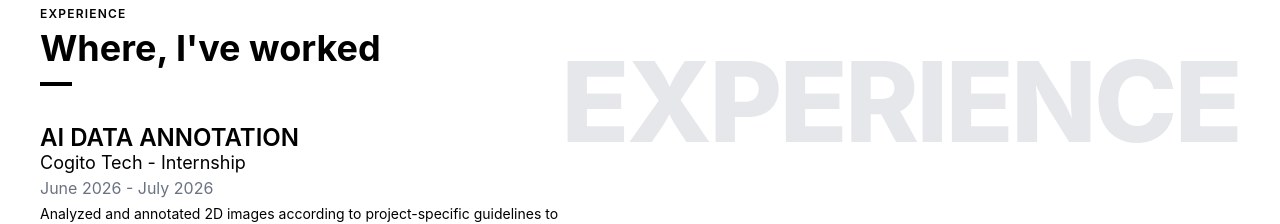
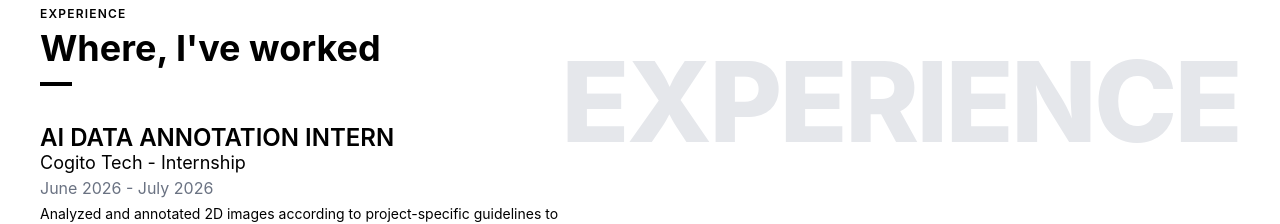
Before and after one commit to Sakshikirola/MyPortfolio, a React (Vite) app: page / in a window 1280 px wide. Shown: the part 2260-2484 px from the top of the page. Built offline with nearby package versions, Linux system fonts and the light colour scheme.

Commit message:
Resume&Certificate added

```diff
--- a/src/Experience.jsx
+++ b/src/Experience.jsx
@@ -10,20 +10,20 @@ const Experience = () => {
         <div className='h-1 w-8 bg-black mt-4'></div>
 
         <div>
-         <p className='text-2xl font-semibold leading-none mt-10'>AI DATA ANNOTATION</p>
+         <p className='text-2xl font-semibold leading-none mt-10'>AI DATA ANNOTATION INTERN</p>
          <p className='text-lg leading-none mt-1'>Cogito Tech - Internship</p>
          <p className='text-md text-gray-500 mt-1'>June 2026 - July 2026</p>
          <p className='mt-1 w-[45%] text-sm'>Analyzed and annotated 2D images according to project-specific guidelines to create accurate, structured datasets for AI and machine learning applications. Reviewed image data carefully, identified relevant objects and features, and maintained consistency and quality throughout the annotation process.</p>
 
          <div className='flex gap-5 pt-5'>
-         <a href="#projects"
+         <a href="/Certificate.png"
           className='bg-black px-6 py-2 font-bold text-white text-xs rounded-2xl flex items-center gap-3'
          >
           CERTIFICATE
           <ArrowRight size={15} />
          </a>
 
-         <a href="/resume.pdf" target="_blank" rel="noopener noreferrer"
+         <a href="/OfferLetter.png" target="_blank" rel="noopener noreferrer"
           className='px-6 py-2 font-bold text-xs rounded-2xl flex items-center gap-3 border-black border'
          >
           OFFER LETTER
```
Also changed, not shown: public/Certificate.png (added), public/OfferLetter.png (added).
